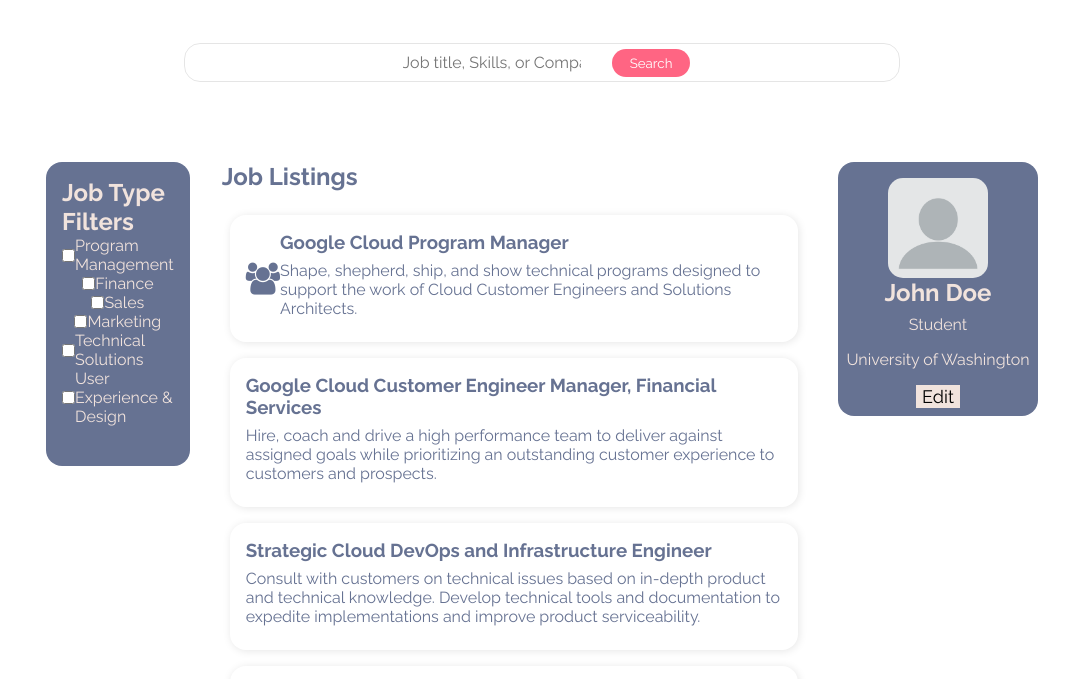
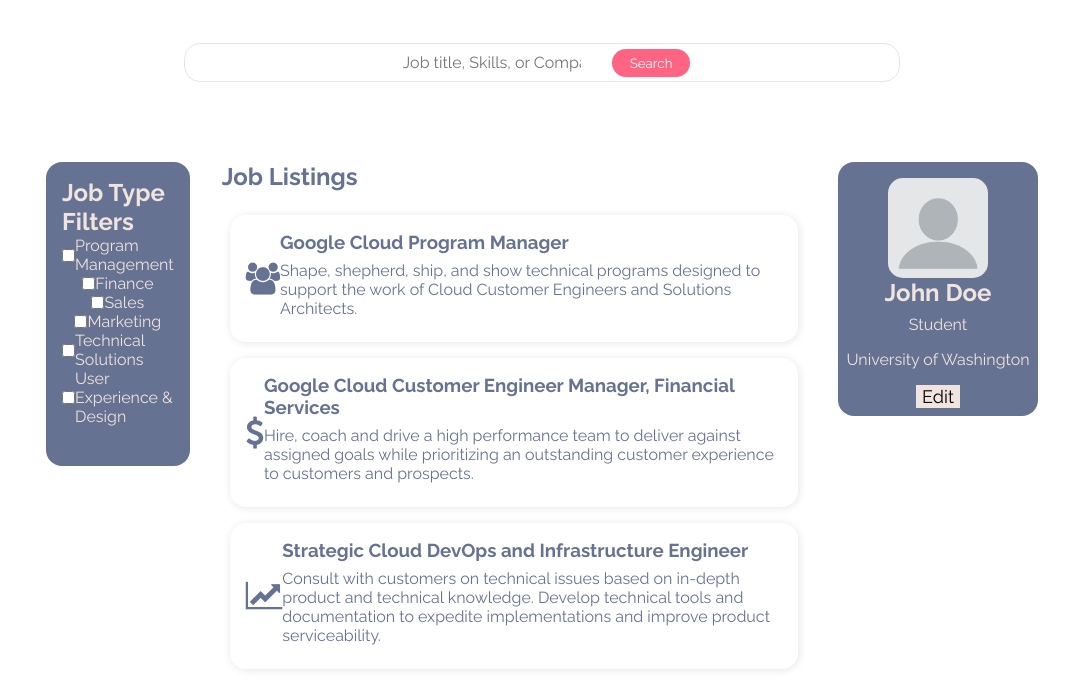
Before and after one commit to info340a-sp21/project-01-seoaus00, a website: page index.html in a window 1280 px wide. Shown: the part 89-768 px from the top of the page, without its empty margins (98-1167 px from the left). Drawn offline with Linux system fonts and the light colour scheme.

Commit message:
added some more font awesome icons

```diff
--- a/index.html
+++ b/index.html
@@ -86,6 +86,7 @@
                 </div>
                 <div class="listing container">
                     <!-- <img src="img/finance.jpeg" alt="finance logo"> -->
+                    <i class="fa fa-usd fa-2x" aria-hidden="true"></i>
                     <div class="description">
                         <h3 class="job-name">
                             Google Cloud Customer Engineer Manager, Financial Services
@@ -95,6 +96,7 @@
                 </div>
                 <div class="listing container">
                     <!-- <img src="img/sales.jpeg" alt="sales logo"> -->
+                    <i class="fa fa-line-chart fa-2x" aria-hidden="true"></i>
                     <div class="description">
                         <h3 class="job-name">
                             Strategic Cloud DevOps and Infrastructure Engineer
```
